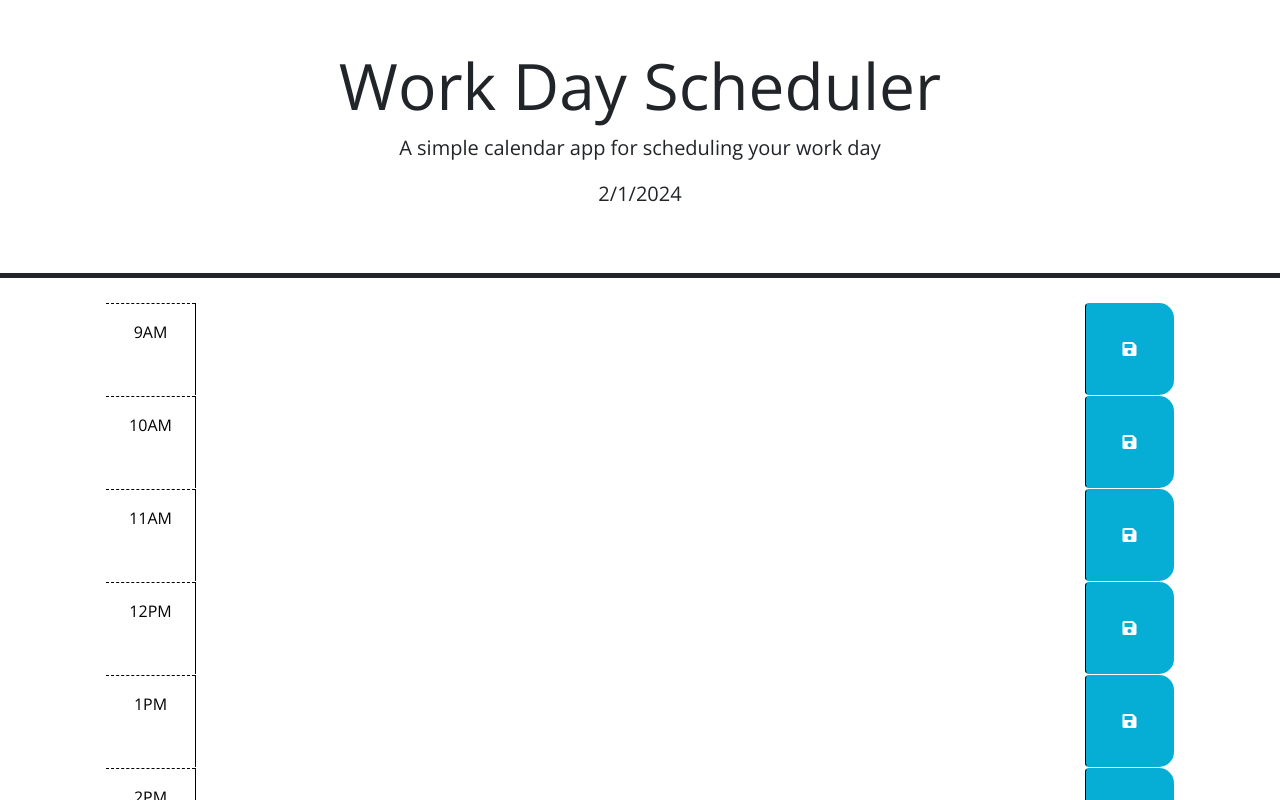
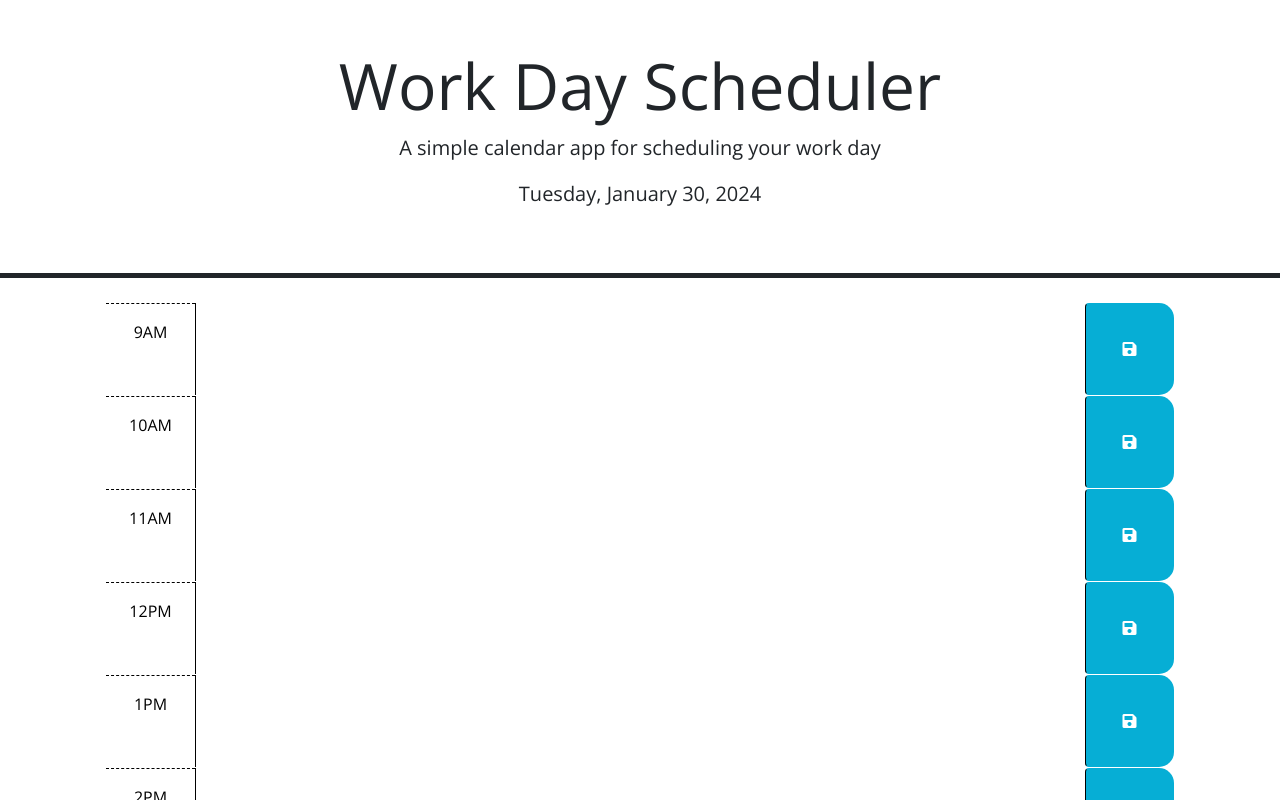
Before and after one commit to TimL94/Work-Day-Scheduler, a plain HTML site: page index.html in a window 1280 px wide. Shown: the top 800 px of the page. Drawn offline with nearby package versions, Linux system fonts and the light colour scheme.

Commit message:
simplified the header date to a single line of code

```diff
--- a/assets/script.js
+++ b/assets/script.js
@@ -3,23 +3,13 @@
 // in the html.
 $(function () {
 
-  getDate();
+  $('#currentDay').text(dayjs().format('dddd, MMMM DD, YYYY'));
 
   $('.saveBtn').on('click', function(){
 
     var saveTextBtn = $(this).parent().attr('id');
     localStorage.setItem(saveTextBtn, $(this).siblings('.description').val());
+
   })
 
-
-  // TODO: Add code to display the current date in the header of the page.
-
 });
-
-function getDate(){
-  currentDay = dayjs().get('day');
-  currentMonth = dayjs().get('month') + 1;
-  currentYear = dayjs().get('year');
-  currentDate = currentDay + '/' + currentMonth + '/' + currentYear;
-  $('#currentDay').text(currentDate);
-}
```
Also changed, not shown: index.html (+0 -12 lines).
